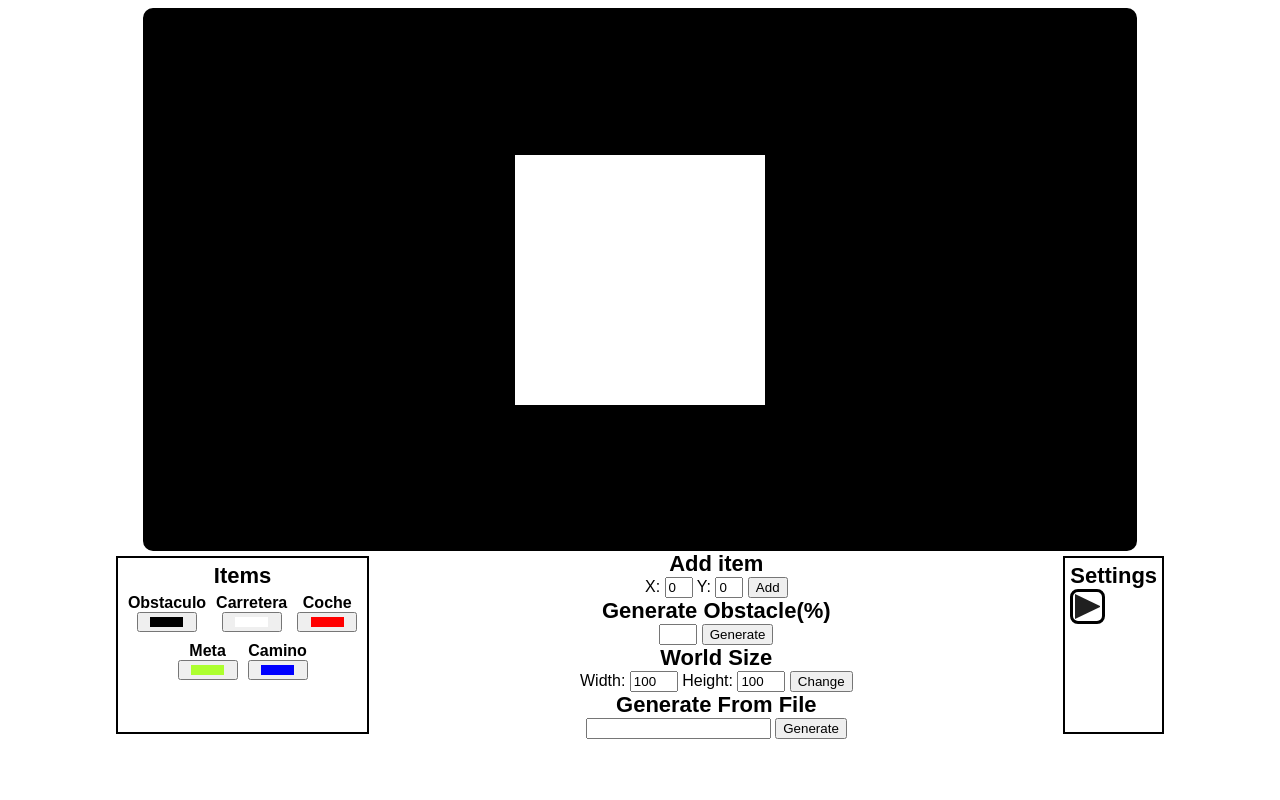
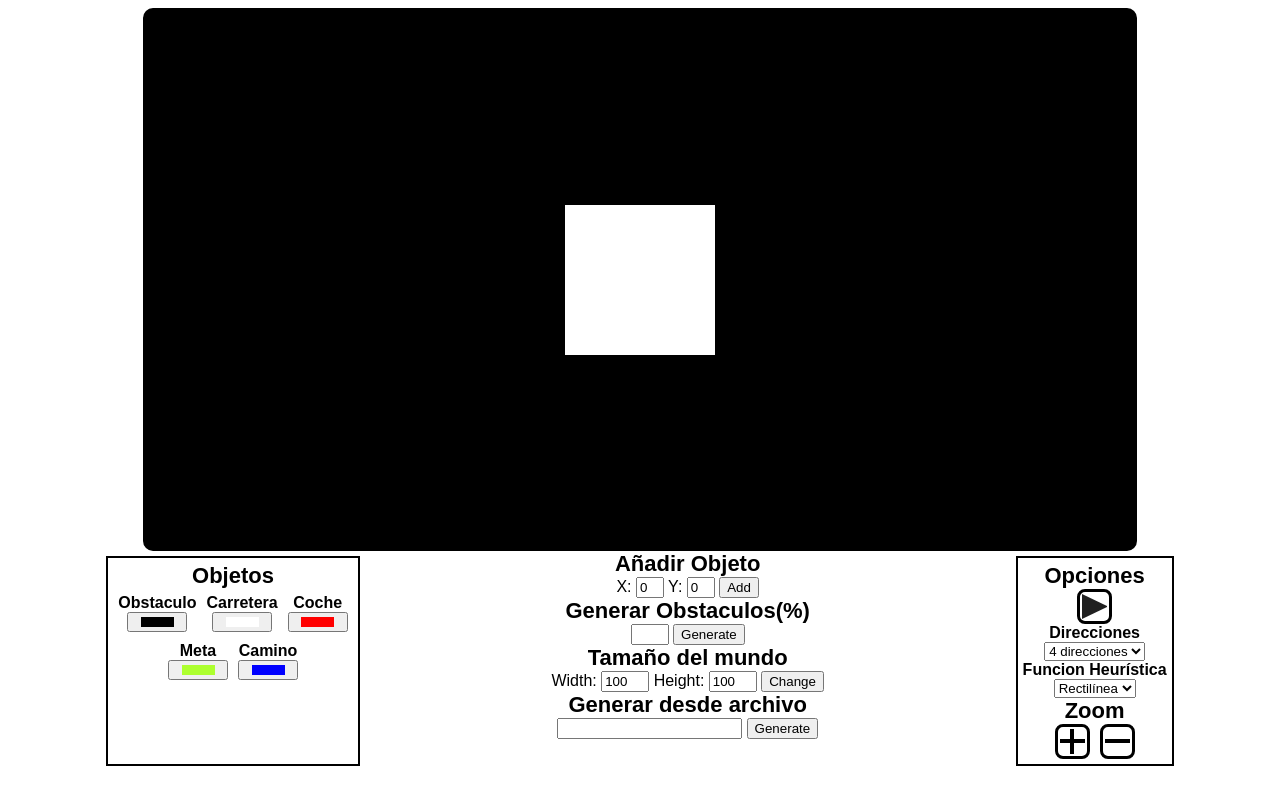
Before and after one commit to alu0101329093/IA-Practica1, an Electron app: page index.html in a window 1280 px wide. Drawn offline with Linux system fonts and the light colour scheme; no server answers.

Commit message:
A* path finding full implemented

```diff
--- a/index.html
+++ b/index.html
@@ -14,7 +14,7 @@
   <canvas id="canvas" class="canvas"></canvas>
   <div class="menu">
     <div class="menu-colors">
-      <h2>Items</h2>
+      <h2>Objetos</h2>
       <div class="menu-colors-div">
         <div class="menu-color">
           <h3>Obstaculo</h3>
@@ -51,7 +51,7 @@
       </div>
     </div>
     <div class="menu-objects">
-      <h2>Add item</h2>
+      <h2>Añadir Objeto</h2>
       <div class="menu-add">
         <label for="x-coord">X: </label>
         <input type="text" name="x-coord" id="x-coord" value="0" class="coord-input">
@@ -59,12 +59,12 @@
         <input type="text" name="y-coord" id="y-coord" value="0" class="coord-input">
         <input type="submit" value="Add" id="coords-input">
       </div>
-      <h2>Generate Obstacle(%)</h2>
+      <h2>Generar Obstaculos(%)</h2>
       <div class="menu-generate">
         <input type="text" name="obstacle-percentage" id="obstacle-percentage" class="obstacle-percentage">
         <input type="submit" value="Generate" id="percentage-input">
       </div>
-      <h2>World Size</h2>
+      <h2>Tamaño del mundo</h2>
       <div class="menu-world-size">
         <label for="world-width">Width: </label>
         <input type="text" name="world-width" id="world-width" value="100" class="world-size-input">
@@ -72,16 +72,37 @@
         <input type="text" name="world-height" id="world-height" value="100" class="world-size-input">
         <input type="submit" value="Change" id="world-sizes-input">
       </div>
-      <h2>Generate From File</h2>
+      <h2>Generar desde archivo</h2>
       <div class="menu-generate">
         <input type="text" name="file-input" id="file-input" class="file-input">
         <input type="submit" value="Generate" id="file-input">
       </div>
     </div>
     <div class="menu-settings">
-      <h2>Settings</h2>
-      <div class="menu-play-button-border">
+      <h2>Opciones</h2>
+      <div class="menu-button-border">
         <div class="menu-play-button" id="menu-play-button"></div>
+      </div>
+      <h3>Direcciones</h3>
+      <form>
+        <select id="ways-selection">
+          <option value="4ways">4 direcciones</option>
+          <option value="8ways">8 direcciones</option>
+        </select>
+      </form>
+      <h3>Funcion Heurística</h3>
+      <select id="heuristic-selection">
+        <option value="rectilinear">Rectilínea</option>
+        <option value="euclidean">Euclide</option>
+      </select>
+      <h2>Zoom</h2>
+      <div class="menu-zoom-div">
+        <div class="menu-button-border">
+          <div class="menu-zoomin-button" id="menu-zoomin-button"></div>
+        </div>
+        <div class="menu-button-border">
+          <div class="menu-zoomout-button" id="menu-zoomout-button"></div>
+        </div>
       </div>
     </div>
   </div>
--- a/modules/matrix_dispay.js
+++ b/modules/matrix_dispay.js
@@ -1,4 +1,4 @@
-const Objects = {OBSTACLE: 0, ROAD: 1, CAR: 2, GOAL: 3, PATH: 4};
+const Objects = { OBSTACLE: 0, ROAD: 1, CAR: 2, GOAL: 3, PATH: 4 };
 
 /**
  * Display a matrix
@@ -18,8 +18,9 @@ class MatrixDisplay {
     this.tileWidth = tileWidth;
     this.tileHeight = tileHeight;
     /** @type {Array.<Array>} */
-    this.matrix = Array.from(Array(width),
-        () => new Array(height).fill(Objects.ROAD));
+    this.matrix = Array.from(Array(width), () =>
+      new Array(height).fill(Objects.ROAD),
+    );
     this.colors = ['#000000', '#ffffff', '#ff0000', '#adff2f', '#0000ff'];
     this.setStartingPoints();
     this.moveX = 0;
@@ -33,31 +34,39 @@ class MatrixDisplay {
     for (let i = arrangedCoords.start.x; i < arrangedCoords.end.x; i++) {
       for (let j = arrangedCoords.start.y; j < arrangedCoords.end.y; j++) {
         this.context.fillStyle = this.colors[this.matrix[i][j]];
-        this.context.fillRect(this.startingX + this.moveX + i * this.tileWidth,
-            this.startingY + this.moveY + j * this.tileHeight, this.tileWidth,
-            this.tileHeight);
+        this.context.fillRect(
+          this.startingX + this.moveX + i * this.tileWidth,
+          this.startingY + this.moveY + j * this.tileHeight,
+          this.tileWidth,
+          this.tileHeight,
+        );
       }
     }
   }
 
   // eslint-disable-next-line require-jsdoc
   clear() {
-    this.context.clearRect(0, 0, this.context.canvas.width,
-        this.context.canvas.height);
+    this.context.clearRect(
+      0,
+      0,
+      this.context.canvas.width,
+      this.context.canvas.height,
+    );
   }
 
   // eslint-disable-next-line require-jsdoc
   setStartingPoints() {
     if (this.context.canvas.width > this.width * this.tileWidth) {
-      this.startingX =
-        Math.round(
-            (this.context.canvas.width - this.width * this.tileWidth) / 2);
+      this.startingX = Math.round(
+        (this.context.canvas.width - this.width * this.tileWidth) / 2,
+      );
     } else {
       this.startingX = 0;
     }
     if (this.context.canvas.height > this.height * this.tileHeight) {
       this.startingY = Math.round(
-          (this.context.canvas.height - this.height * this.tileHeight) / 2);
+        (this.context.canvas.height - this.height * this.tileHeight) / 2,
+      );
     } else {
       this.startingY = 0;
     }
@@ -69,10 +78,11 @@ class MatrixDisplay {
    * @param {Objects} object
    */
   generateRandomMatrix(percentage, object) {
-    this.matrix = Array.from(Array(this.width),
-        () => new Array(this.height).fill(Objects.ROAD));
+    this.matrix = Array.from(Array(this.width), () =>
+      new Array(this.height).fill(Objects.ROAD),
+    );
     percentage = Math.max(0, Math.min(100, percentage));
-    const maxObstacleNumber = this.width * this.height * percentage / 100;
+    const maxObstacleNumber = (this.width * this.height * percentage) / 100;
     let obstacleNumber = 0;
     while (obstacleNumber < maxObstacleNumber) {
       const x = Math.floor(Math.random() * this.width);
@@ -88,8 +98,9 @@ class MatrixDisplay {
   setSize(width, height) {
     this.width = Number(width);
     this.height = Number(height);
-    this.matrix = Array.from(Array(this.width),
-        () => new Array(this.height).fill(Objects.ROAD));
+    this.matrix = Array.from(Array(this.width), () =>
+      new Array(this.height).fill(Objects.ROAD),
+    );
   }
 
   /**
@@ -100,33 +111,41 @@ class MatrixDisplay {
   getArrangedCoords() {
     const matrixStartX = this.startingX + this.moveX;
     const matrixStartY = this.startingY + this.moveY;
-    if (matrixStartX >= this.context.canvas.width ||
-      matrixStartY >= this.context.canvas.height) {
-      return {start: {x: 0, y: 0}, end: {x: 0, y: 0}};
+    if (
+      matrixStartX >= this.context.canvas.width ||
+      matrixStartY >= this.context.canvas.height
+    ) {
+      return { start: { x: 0, y: 0 }, end: { x: 0, y: 0 } };
     }
     const matrixEndX = matrixStartX + this.width * this.tileWidth;
     const matrixEndY = matrixStartY + this.height * this.tileHeight;
     if (matrixEndX <= 0 || matrixEndY <= 0) {
-      return {start: {x: 0, y: 0}, end: {x: 0, y: 0}};
+      return { start: { x: 0, y: 0 }, end: { x: 0, y: 0 } };
     }
 
-    const arrangedCoords =
-    {start: {x: 0, y: 0}, end: {x: this.width, y: this.height}};
+    const arrangedCoords = {
+      start: { x: 0, y: 0 },
+      end: { x: this.width, y: this.height },
+    };
     if (matrixStartX < 0) {
-      arrangedCoords.start.x =
-      Math.floor(Math.abs(matrixStartX) / this.tileWidth);
+      arrangedCoords.start.x = Math.floor(
+        Math.abs(matrixStartX) / this.tileWidth,
+      );
     }
     if (matrixStartY < 0) {
-      arrangedCoords.start.y =
-      Math.floor(Math.abs(matrixStartY) / this.tileHeight);
+      arrangedCoords.start.y = Math.floor(
+        Math.abs(matrixStartY) / this.tileHeight,
+      );
     }
     if (matrixEndX > this.context.canvas.width) {
-      arrangedCoords.end.x = this.width -
-      Math.floor((matrixEndX - this.context.canvas.width) / this.tileWidth);
+      arrangedCoords.end.x =
+        this.width -
+        Math.floor((matrixEndX - this.context.canvas.width) / this.tileWidth);
     }
     if (matrixEndY > this.context.canvas.height) {
-      arrangedCoords.end.y = this.height -
-      Math.floor((matrixEndY - this.context.canvas.height) / this.tileHeight);
+      arrangedCoords.end.y =
+        this.height -
+        Math.floor((matrixEndY - this.context.canvas.height) / this.tileHeight);
     }
     return arrangedCoords;
   }
@@ -138,4 +157,4 @@ class MatrixDisplay {
   }
 }
 
-export {MatrixDisplay, Objects};
+export { MatrixDisplay, Objects };
--- a/package.json
+++ b/package.json
@@ -11,8 +11,10 @@
   "license": "ISC",
   "devDependencies": {
     "electron": "^15.0.0",
-    "eslint": "^7.32.0",
-    "eslint-config-google": "^0.14.0"
+    "eslint": "^8.1.0",
+    "eslint-config-google": "^0.14.0",
+    "eslint-config-prettier": "^8.3.0",
+    "eslint-plugin-prettier": "^4.0.0"
   },
   "dependencies": {
     "socket.io": "^4.2.0"
--- a/preload.js
+++ b/preload.js
@@ -1,5 +1,4 @@
-const {contextBridge, ipcRenderer} = require('electron');
-
+const { contextBridge, ipcRenderer } = require('electron');
 
 contextBridge.exposeInMainWorld('api', {
   send: (channel, data) => {
@@ -9,7 +8,7 @@ contextBridge.exposeInMainWorld('api', {
     }
   },
   receive: (channel, func) => {
-    const validChannels = ['receiveMatrix', 'receivePath'];
+    const validChannels = ['receivePath'];
     if (validChannels.includes(channel)) {
       ipcRenderer.on(channel, (event, ...args) => func(...args));
     }
--- a/renderer.js
+++ b/renderer.js
@@ -1,4 +1,4 @@
-import {MatrixDisplay, Objects} from './modules/matrix_dispay.js';
+import { MatrixDisplay, Objects } from './modules/matrix_dispay.js';
 
 const menuButtonObstacle = document.getElementById('menu-button-obstacle');
 const menuButtonRoad = document.getElementById('menu-button-road');
@@ -6,31 +6,46 @@ const menuButtonCar = document.getElementById('menu-button-car');
 const menuButtonGoal = document.getElementById('menu-button-goal');
 const menuButtonPath = document.getElementById('menu-button-path');
 const menuPlayButton = document.getElementById('menu-play-button');
+const menuZoomInButton = document.getElementById('menu-zoomin-button');
+const menuZoomOutButton = document.getElementById('menu-zoomout-button');
+/** @type {HTMLSelectElement} */
+const waysSelection = document.getElementById('ways-selection');
+/** @type {HTMLSelectElement} */
+const heuristicSelection = document.getElementById('heuristic-selection');
 
-menuButtonObstacle.getElementsByClassName('menu-button-color')[0].style.
-    backgroundColor = 'black';
-menuButtonRoad.getElementsByClassName('menu-button-color')[0].style.
-    backgroundColor = 'white';
-menuButtonCar.getElementsByClassName('menu-button-color')[0].style.
-    backgroundColor = 'red';
-menuButtonGoal.getElementsByClassName('menu-button-color')[0].style.
-    backgroundColor = 'greenyellow';
-menuButtonPath.getElementsByClassName('menu-button-color')[0].style.
-    backgroundColor = 'blue';
+menuButtonObstacle.getElementsByClassName(
+  'menu-button-color',
+)[0].style.backgroundColor = 'black';
+menuButtonRoad.getElementsByClassName(
+  'menu-button-color',
+)[0].style.backgroundColor = 'white';
+menuButtonCar.getElementsByClassName(
+  'menu-button-color',
+)[0].style.backgroundColor = 'red';
+menuButtonGoal.getElementsByClassName(
+  'menu-button-color',
+)[0].style.backgroundColor = 'greenyellow';
+menuButtonPath.getElementsByClassName(
+  'menu-button-color',
+)[0].style.backgroundColor = 'blue';
 
 /** @type {HTMLCanvasElement} */
 const canvas = document.getElementById('canvas');
-canvas.height = Math.floor(window.innerHeight/1.5);
-canvas.width = Math.floor(window.innerWidth/1.3);
+canvas.height = Math.floor(window.innerHeight / 1.5);
+canvas.width = Math.floor(window.innerWidth / 1.3);
 
-const displayer = new MatrixDisplay(canvas.getContext('2d'), 50, 50, 5, 5);
+const displayer = new MatrixDisplay(canvas.getContext('2d'), 50, 50, 3, 3);
 displayer.display();
-const Mode = {NONE: 0, DRAW: 1, DRAG: 2};
+const Mode = { NONE: 0, DRAW: 1, DRAG: 2 };
 const mode = Mode.DRAG;
 let clickingCanvas = false;
 let objectSelected = Objects.ROAD;
 let car = [];
 let goal = [];
+const Ways = { FourWays: 0, EightWays: 1 };
+let ways = Ways.FourWays;
+const HeuristicFunctions = { Rectilinear: 0, Euclidean: 1 };
+let heuristicFunction = HeuristicFunctions.Rectilinear;
 
 menuButtonObstacle.addEventListener('click', () => {
   objectSelected = Objects.OBSTACLE;
@@ -52,8 +67,8 @@ document.addEventListener('keyup', (key) => {
 });
 
 window.addEventListener('resize', () => {
-  canvas.height = Math.floor(window.innerHeight/1.5);
-  canvas.width = Math.floor(window.innerWidth/1.3);
+  canvas.height = Math.floor(window.innerHeight / 1.5);
+  canvas.width = Math.floor(window.innerWidth / 1.3);
   displayer.setStartingPoints();
   displayer.display();
 });
@@ -104,7 +119,7 @@ document.getElementById('coords-input').addEventListener('click', () => {
     car = [xCoord, yCoord];
   }
   if (objectSelected === Objects.GOAL) {
-    if ( goal.length !== 0) {
+    if (goal.length !== 0) {
       displayer.matrix[goal[0]][goal[1]] = Objects.ROAD;
     }
     goal = [xCoord, yCoord];
@@ -117,6 +132,8 @@ document.getElementById('percentage-input').addEventListener('click', () => {
   /** @type {HTMLInputElement} */
   const obstaclePercentage = document.getElementById('obstacle-percentage');
   displayer.generateRandomMatrix(obstaclePercentage.value, Objects.OBSTACLE);
+  if (car.length === 2) displayer.matrix[car[0]][car[1]] = Objects.CAR;
+  if (goal.length === 2) displayer.matrix[goal[0]][goal[1]] = Objects.GOAL;
   displayer.display();
 });
 
@@ -135,23 +152,62 @@ menuPlayButton.addEventListener('click', () => {
   if (!menuPlayButton.classList.contains('pause')) {
     if (car.length > 0 && goal.length > 0) {
       menuPlayButton.classList.add('pause');
-      window.api.send('sendMatrix', displayer.matrix);
+      const message = {
+        matrix: displayer.matrix,
+        start: car,
+        goal: goal,
+        ways: ways,
+        heuristicFunction: heuristicFunction,
+      };
+      window.api.send('sendMatrix', message);
     }
   }
 });
 
-window.api.receive('receivePath', (/** @type {Array<Array<int>>} */path) => {
-  // console.log(path);
-  path.forEach((position) => {
-    displayer.matrix[position[0]][position[1]] = Objects.PATH;
+menuZoomInButton.addEventListener('click', () => {
+  console.log(displayer.tileHeight);
+  if (displayer.tileWidth < 9) {
+    displayer.tileWidth += 2;
+    displayer.tileHeight += 2;
+    displayer.setStartingPoints();
     displayer.display();
-  });
-  setTimeout(() => {
-    menuPlayButton.classList.remove('pause');
-  }, 500);
+  }
 });
 
-// window.api.receive('receiveMatrix', (/** @type {Array<Array>} */ matrix) => {
-//   displayer.matrix = matrix;
-//   displayer.display();
-// });
+menuZoomOutButton.addEventListener('click', () => {
+  console.log(displayer.tileHeight);
+  if (displayer.tileWidth > 1) {
+    displayer.tileWidth -= 2;
+    displayer.tileHeight -= 2;
+    displayer.setStartingPoints();
+    displayer.display();
+  }
+});
+
+waysSelection.addEventListener('change', () => {
+  if (waysSelection.value === '4ways') ways = Ways.FourWays;
+  if (waysSelection.value === '8ways') ways = Ways.EightWays;
+});
+
+heuristicSelection.addEventListener('change', () => {
+  if (heuristicSelection.value === 'rectilinear')
+    heuristicFunction = HeuristicFunctions.Rectilinear;
+  if (heuristicSelection.value === 'euclidean')
+    heuristicFunction = HeuristicFunctions.Euclidean;
+});
+
+window.api.receive('receivePath', (/** @type {Array<Array<int>>} */ path) => {
+  displayer.display();
+  let index = 0;
+  let interval = setInterval(() => {
+    if (index < path.length - 1) {
+      displayer.matrix[path[index][0]][path[index++][1]] = Objects.PATH;
+      displayer.display();
+    } else {
+      setTimeout(() => {
+        menuPlayButton.classList.remove('pause');
+      }, 500);
+      clearInterval(interval);
+    }
+  }, 1);
+});
--- a/style.css
+++ b/style.css
@@ -63,6 +63,10 @@ body {
 }
 
 .menu-settings {
+  display: flex;
+  flex-wrap: wrap;
+  align-items: center;
+  flex-direction: column;
   margin: 5px;
   border: 2px solid black;
   padding: 5px;
@@ -95,12 +99,38 @@ h2 {
   border-color: transparent transparent transparent #404040;
 }
 
-.menu-play-button-border {
+.menu-button-border {
   padding: 2px;
   width: 25px;
   height: 25px;
   border: 3px solid black;
   border-radius: 8px;
+  margin-left: 5px;
+  margin-right: 5px;
+}
+
+.menu-zoomin-button {
+  width: 25px;
+  height: 25px;
+  background: url(public/zoomin.svg);
+  cursor: pointer;
+}
+
+.menu-zoomout-button {
+  width: 25px;
+  height: 25px;
+  background: url(public/zoomout.svg);
+  cursor: pointer;
+}
+
+.menu-zoomin-button:hover,
+.menu-zoomout-button:hover {
+  filter: opacity(70%);
+}
+
+.menu-zoom-div {
+  display: flex;
+  flex-flow: row;
 }
 
 h3 {
```
Also changed, not shown: index.js (+6 -6 lines), .eslintrc.json, public/zoomin.svg (added), public/zoomout.svg (added), 2 other files.
